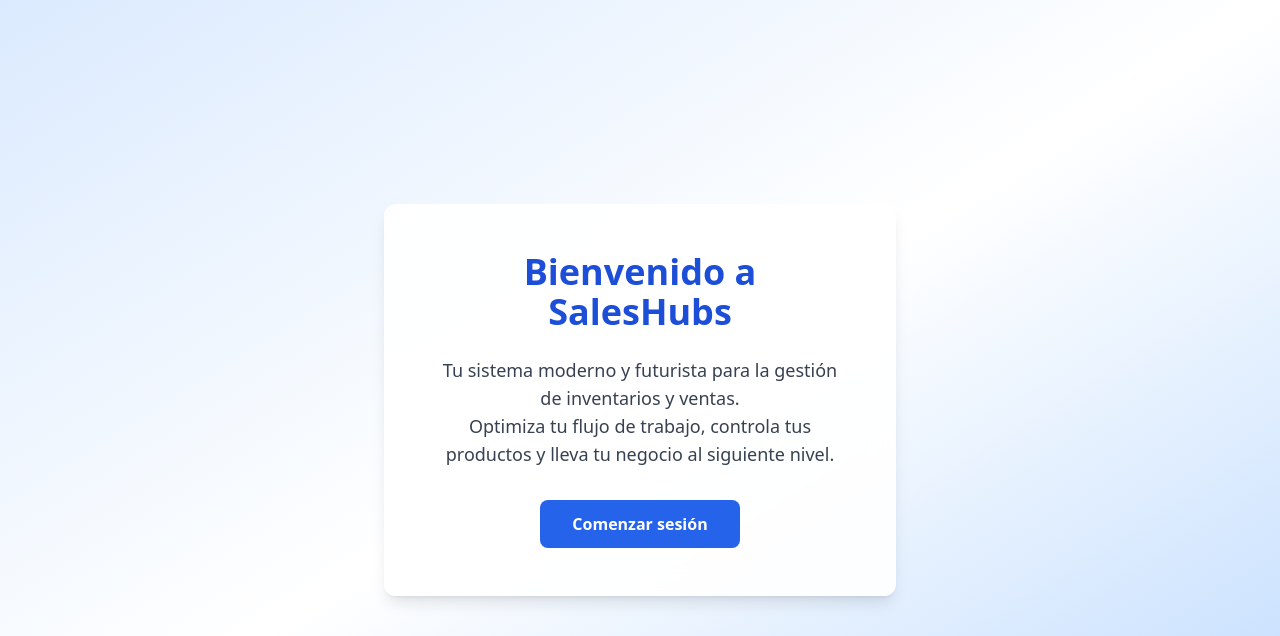
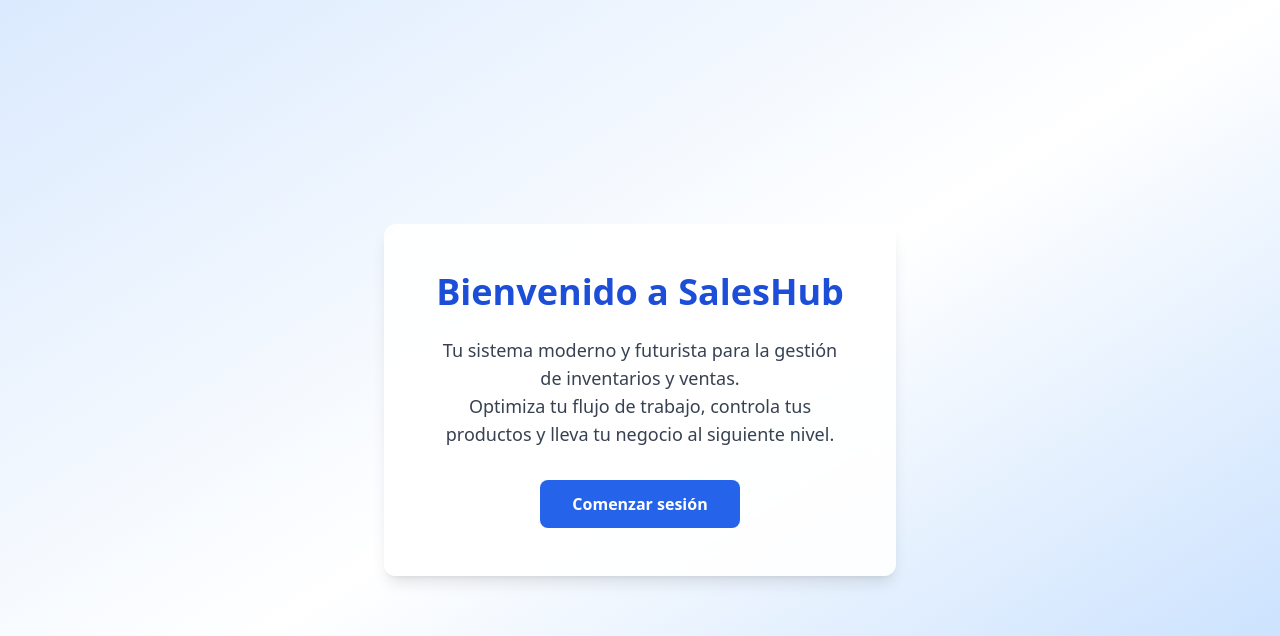
Before and after one commit to Cyberking23/InventarioPHP, a PHP site: page / in a window 1280 px wide. Shown: the top 636 px of the page. Run offline with PHP 8.4, Linux system fonts and the light colour scheme; some libraries are stand-ins or nearby versions.

Commit message:
Modificacion Letra Test
Modificacion Letra Test

```diff
--- a/index.php
+++ b/index.php
@@ -9,7 +9,7 @@
 <body class="bg-gradient-to-br from-blue-100 via-white to-blue-200 min-h-screen flex items-center justify-center font-sans text-gray-800">
 
   <div class="bg-white/90 backdrop-blur-md rounded-xl shadow-lg p-12 max-w-lg w-full text-center">
-    <h1 class="text-4xl font-extrabold text-blue-700 mb-6">Bienvenido a SalesHubs</h1>
+    <h1 class="text-4xl font-extrabold text-blue-700 mb-6">Bienvenido a SalesHub</h1>
     <p class="text-lg text-gray-700 mb-8">
       Tu sistema moderno y futurista para la gestión de inventarios y ventas.<br />
       Optimiza tu flujo de trabajo, controla tus productos y lleva tu negocio al siguiente nivel.
```
